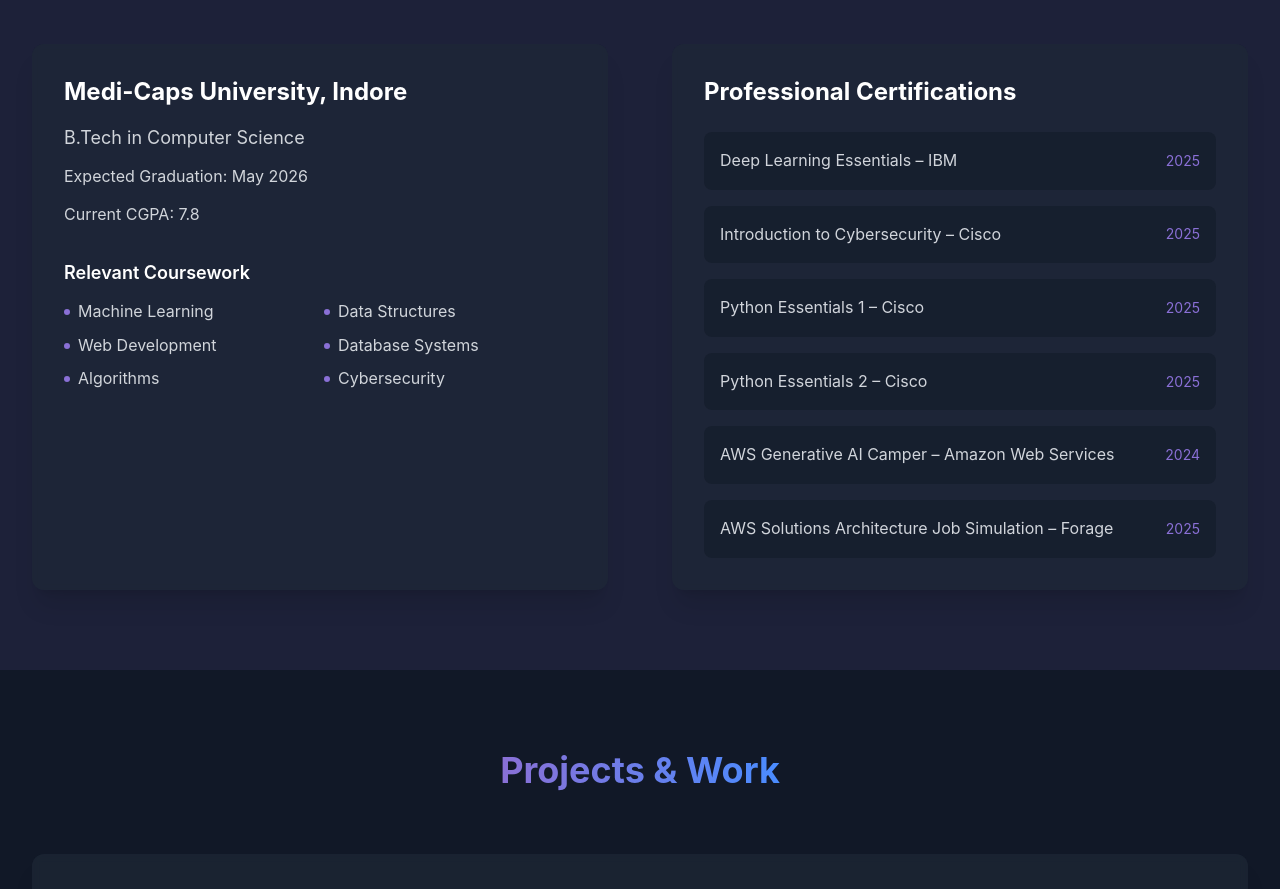
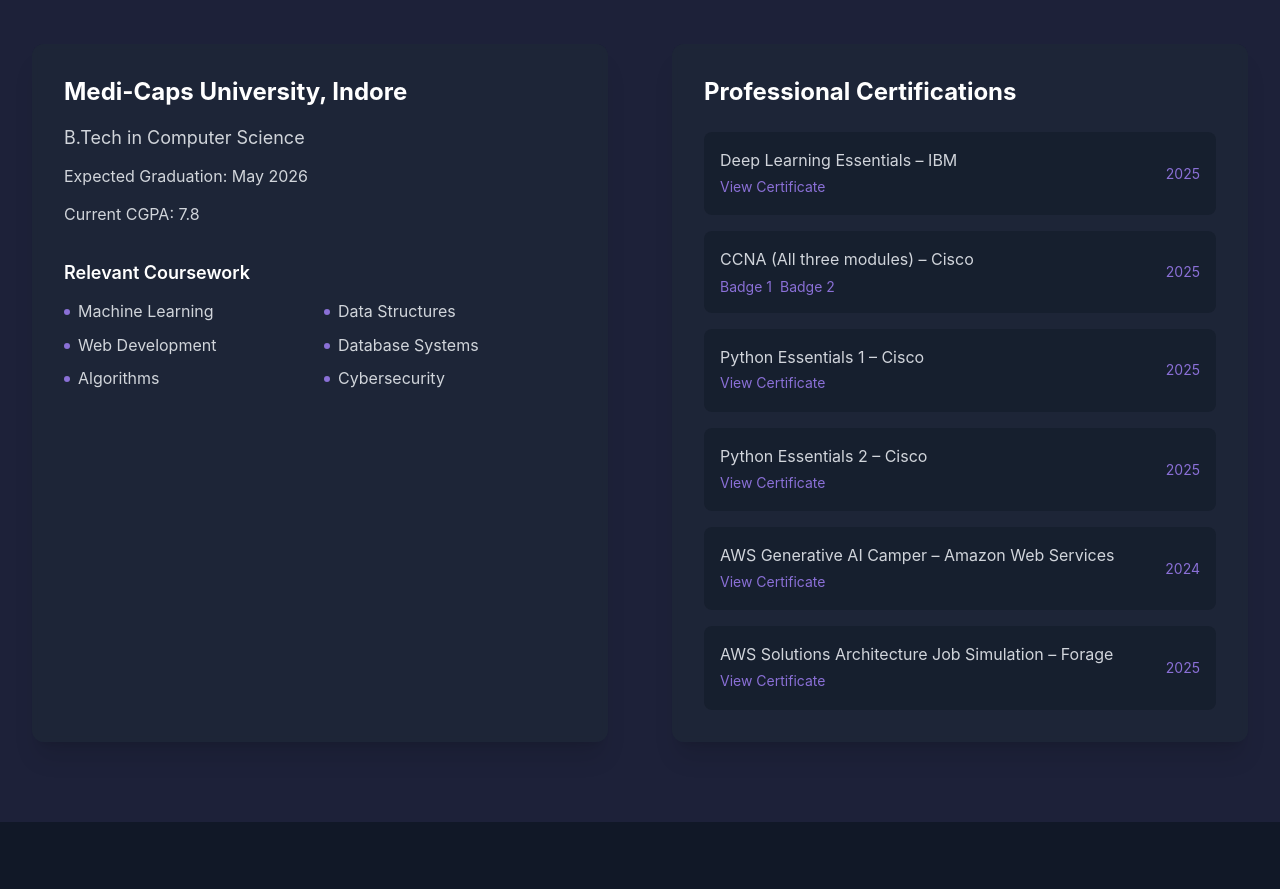
Before and after one commit to vedangrajoriya/Potfolio, a React (Vite) app: page / in a window 1280 px wide. Shown: the part 940-1829 px from the top of the page. Built offline with nearby package versions, Linux system fonts and the light colour scheme.

Commit message:
Implement code changes to enhance functionality and improve performance

```diff
--- a/src/components/Education.tsx
+++ b/src/components/Education.tsx
@@ -30,9 +30,12 @@
       link: "https://www.credly.com/badges/38473296-a53f-471a-87eb-4bb3689e118c/linked_in_profile"
     },
     {
-      title: "Introduction to Cybersecurity – Cisco",
+      title: "CCNA (All three modules) – Cisco",
       year: "2025",
-      link: "https://www.credly.com/badges/8ce96705-78f6-4b62-82ad-d3d72ead1995/linked_in_profile"
+      links: [
+        "https://www.credly.com/badges/e9598e8e-492a-4cff-a207-4b7ac7e6b0ce/linked_in_profile",
+        "https://www.credly.com/badges/bfa00b50-c86a-4e54-9ceb-5fdc0ec2eafb/linked_in_profile"
+      ]
     },
     {
       title: "Python Essentials 1 – Cisco",
@@ -116,18 +119,41 @@
             <h3 className="text-xl sm:text-2xl font-bold text-white mb-6">Professional Certifications</h3>
             <div className="space-y-4">
               {certifications.map((cert, index) => (
-                <a
+                <div
                   key={index}
-                  href={cert.link}
-                  target="_blank"
-                  rel="noopener noreferrer"
                   className="block p-4 bg-dark-700/50 rounded-lg hover:bg-dark-600/50 transition-colors"
                 >
                   <div className="flex justify-between items-center">
-                    <p className="text-gray-300 hover:text-primary-400 transition-colors">{cert.title}</p>
+                    <div className="flex-1">
+                      <p className="text-gray-300">{cert.title}</p>
+                      {cert.links ? (
+                        <div className="flex gap-2 mt-1">
+                          {cert.links.map((link, i) => (
+                            <a
+                              key={i}
+                              href={link}
+                              target="_blank"
+                              rel="noopener noreferrer"
+                              className="text-sm text-primary-400 hover:text-primary-300 transition-colors"
+                            >
+                              Badge {i + 1}
+                            </a>
+                          ))}
+                        </div>
+                      ) : (
+                        <a
+                          href={cert.link}
+                          target="_blank"
+                          rel="noopener noreferrer"
+                          className="text-sm text-primary-400 hover:text-primary-300 transition-colors"
+                        >
+                          View Certificate
+                        </a>
+                      )}
+                    </div>
                     <span className="text-sm text-primary-400">{cert.year}</span>
                   </div>
-                </a>
+                </div>
               ))}
             </div>
           </motion.div>
--- a/src/components/Hero.tsx
+++ b/src/components/Hero.tsx
@@ -65,9 +65,10 @@
                 Contact Me
               </a>
               <a
-                href="/public/vedang.png"
+                href="public/My CV.pdf" // Update this path to match your CV file name in the public folder
                 target="_blank"
                 rel="noopener noreferrer"
+                download="Vedang_Rajoriya_Resume.pdf" // Add download attribute with desired filename
                 className="bg-primary-400 text-white font-medium py-2 px-6 rounded-full hover:bg-primary-300 transition-colors shadow-lg"
               >
                 Download CV
```
Also changed, not shown: 1 other file (tests, documents, lock files or other folders).
